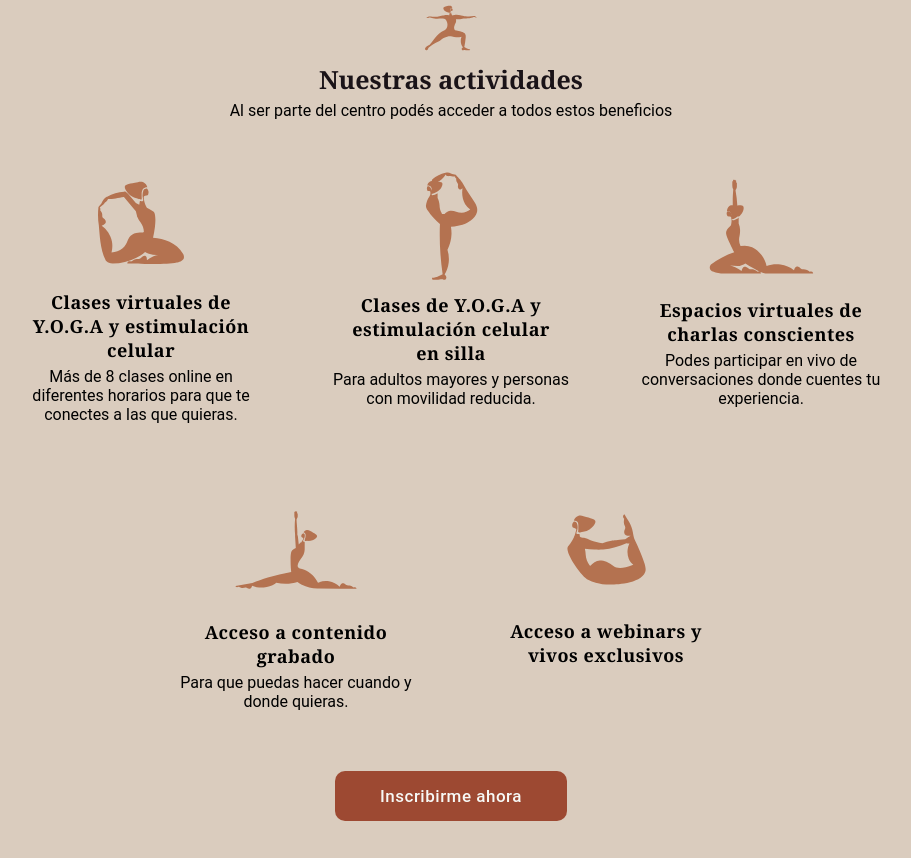
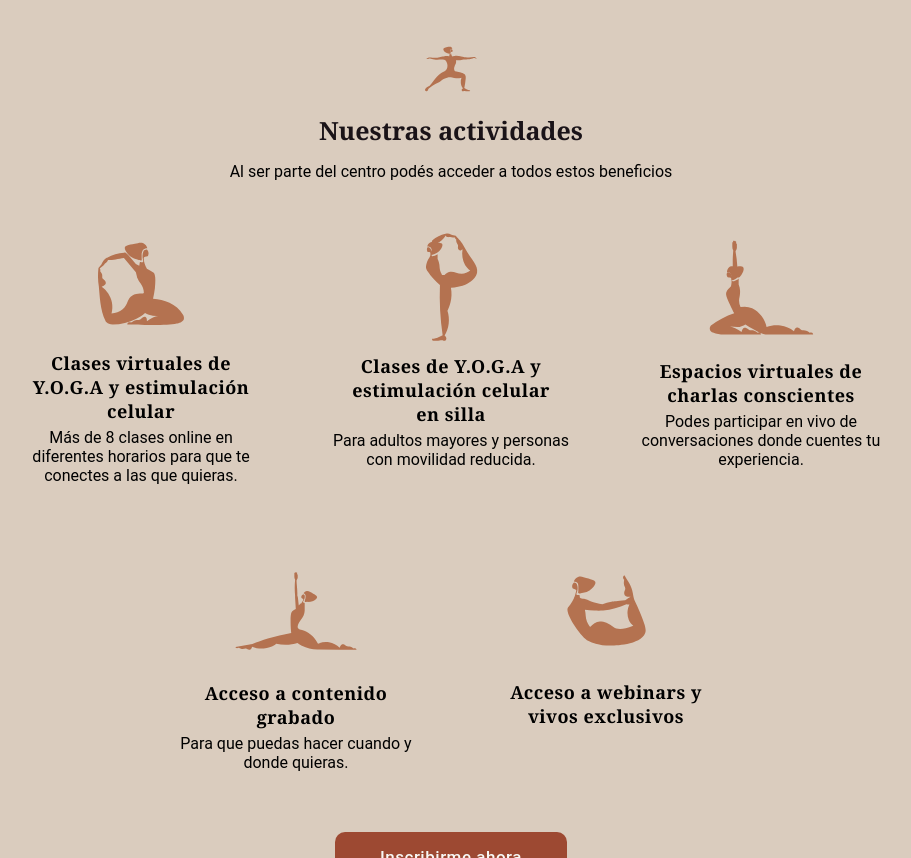
Before and after one commit to agustinaojeda/metamorfosis, a PHP site: page / in a window 1280 px wide. Shown: the part 2336-3194 px from the top of the page, without its empty margins (189-1100 px from the left). Run offline with PHP 8.4, Linux system fonts and the light colour scheme.

Commit message:
Update index.css

```diff
--- a/css/index.css
+++ b/css/index.css
@@ -82,6 +82,7 @@ nav img {
     position: relative;
     padding-top: 60px;
     overflow: hidden;
+    margin-bottom: 40px;
 }
 
 .videoFondo {
@@ -184,7 +185,7 @@ nav img {
     font-weight: 600;
     color: #1a1318;
     text-align: center;
-    padding: 20px;
+    margin: 30px;
 }
 
 .texto {
@@ -229,6 +230,8 @@ nav img {
 .blq3 {
     background-color: #DACCBE;
     text-align: center;
+    margin-top: -4px;
+    padding-top: 15px;
 }
 
 .titulo {
@@ -392,6 +395,7 @@ nav img {
 
 footer {
     background-color: #1a1318;
+    /* Fondo blanco */
     padding: 20px 150px;
     text-align: center;
     font-size: 14px;
```
